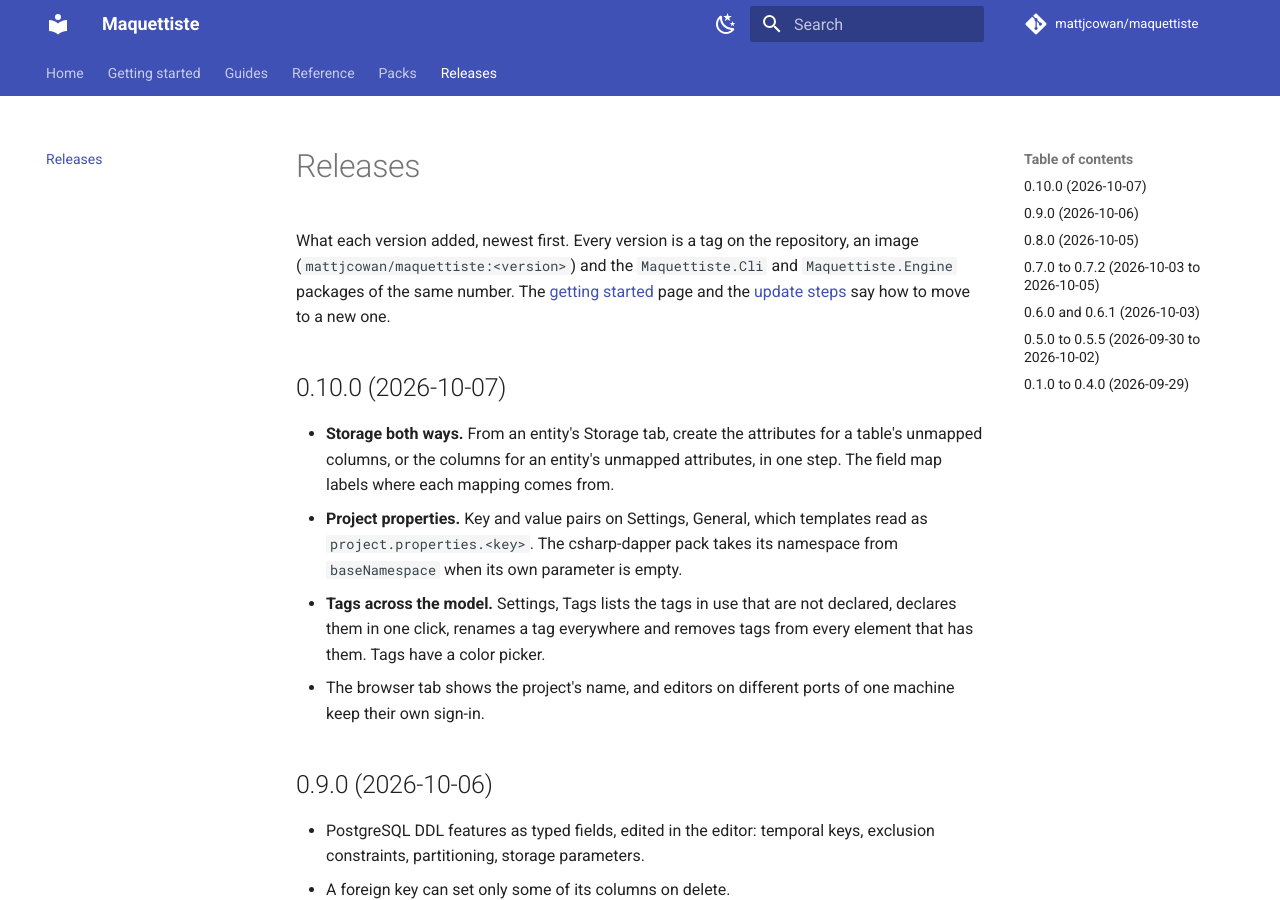
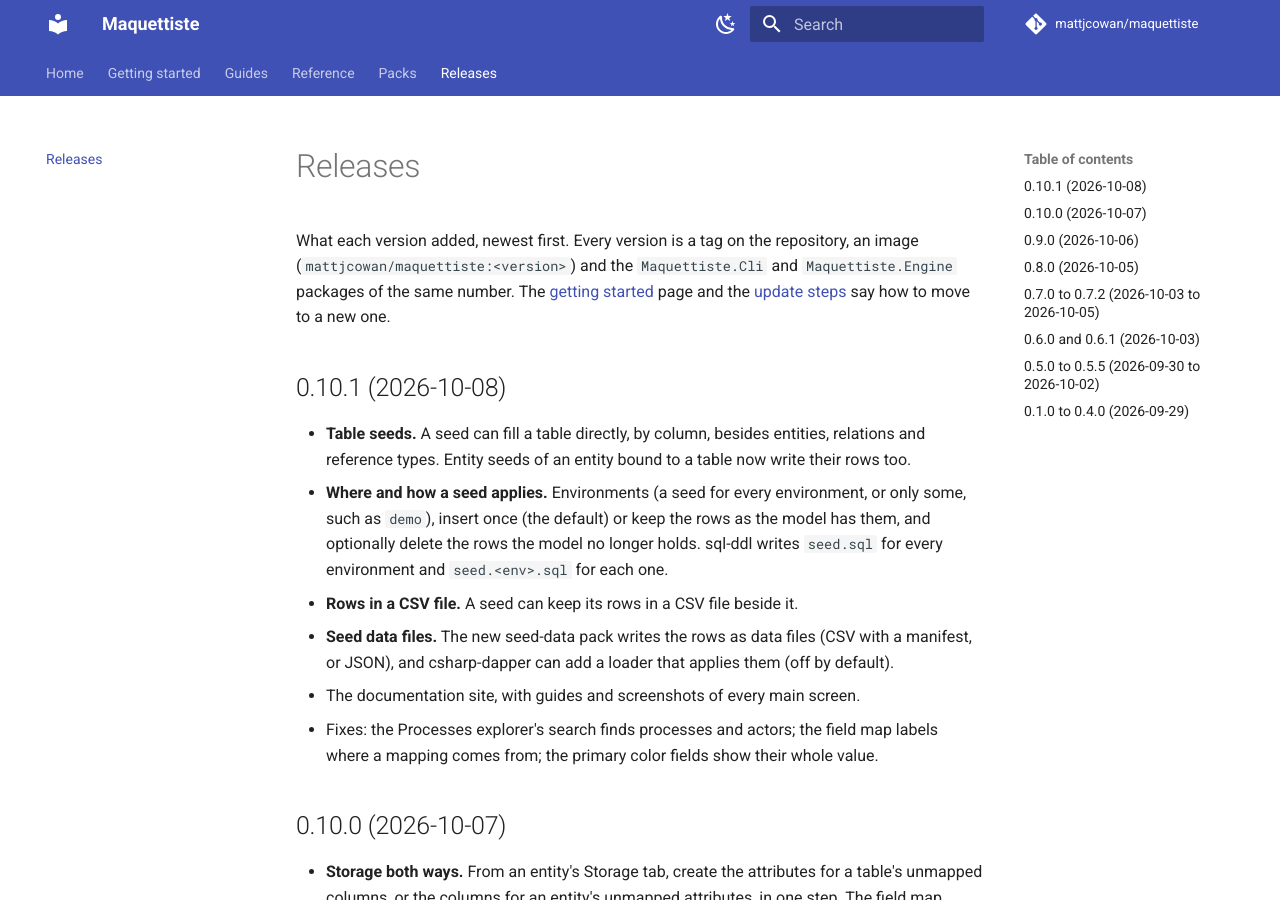
Before and after one commit to mattjcowan/maquettiste, an MkDocs documentation site: the page built from docs/releases.md, in a window 1280 px wide and 900 px high. Built offline with MkDocs 1.6.1 and Material for MkDocs 9.7.7, drawn with Linux system fonts in a browser that asks for light colours; comment, search, counter and statistics services are not loaded.

```diff
--- a/docs/releases.md
+++ b/docs/releases.md
@@ -3,6 +3,20 @@
 What each version added, newest first. Every version is a tag on the repository, an image
 (`mattjcowan/maquettiste:<version>`) and the `Maquettiste.Cli` and `Maquettiste.Engine` packages of the same number. The
 [getting started](getting-started.md) page and the [update steps](getting-started.md#updating) say how to move to a new one.
+
+## 0.10.1 (2026-10-08)
+
+- **Table seeds.** A seed can fill a table directly, by column, besides entities, relations and reference types. Entity seeds
+  of an entity bound to a table now write their rows too.
+- **Where and how a seed applies.** Environments (a seed for every environment, or only some, such as `demo`), insert once
+  (the default) or keep the rows as the model has them, and optionally delete the rows the model no longer holds. sql-ddl
+  writes `seed.sql` for every environment and `seed.<env>.sql` for each one.
+- **Rows in a CSV file.** A seed can keep its rows in a CSV file beside it.
+- **Seed data files.** The new seed-data pack writes the rows as data files (CSV with a manifest, or JSON), and csharp-dapper
+  can add a loader that applies them (off by default).
+- The documentation site, with guides and screenshots of every main screen.
+- Fixes: the Processes explorer's search finds processes and actors; the field map labels where a mapping comes from; the
+  primary color fields show their whole value.
 
 ## 0.10.0 (2026-10-07)
 
```
Also changed, not shown: docs/demo.md (+12 -12 lines), docs/engineering/status.md (+1 -1 lines), 3 other files.
